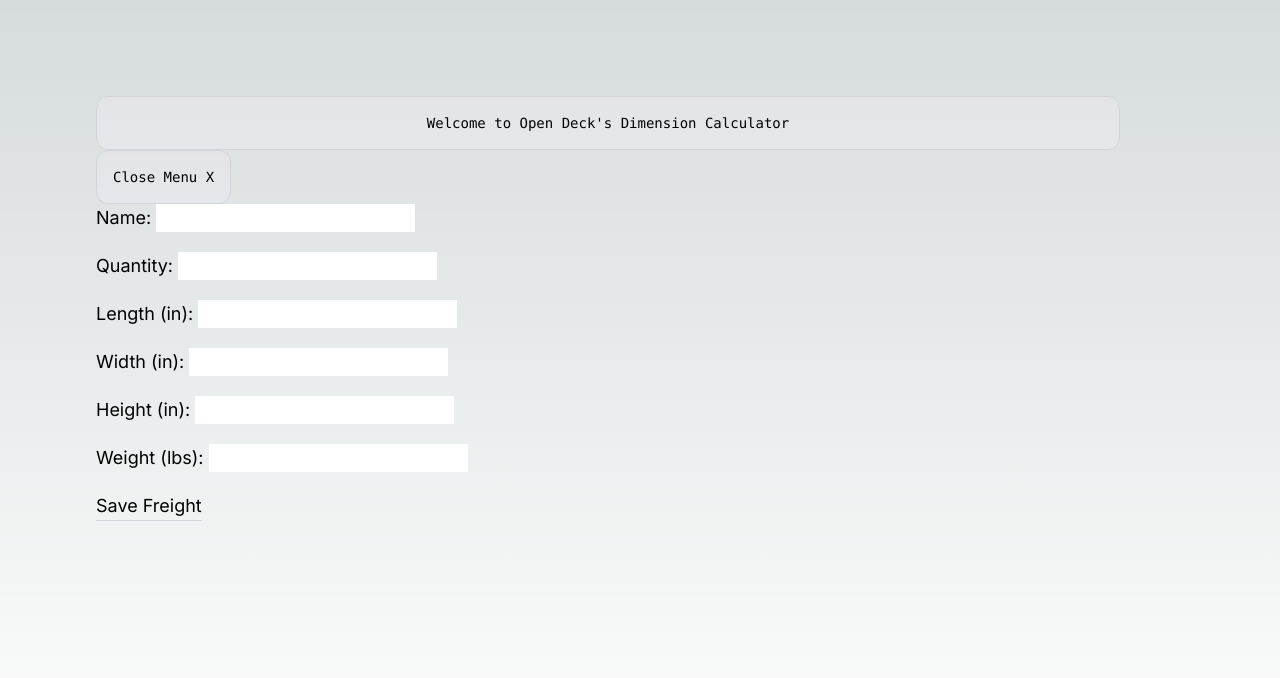
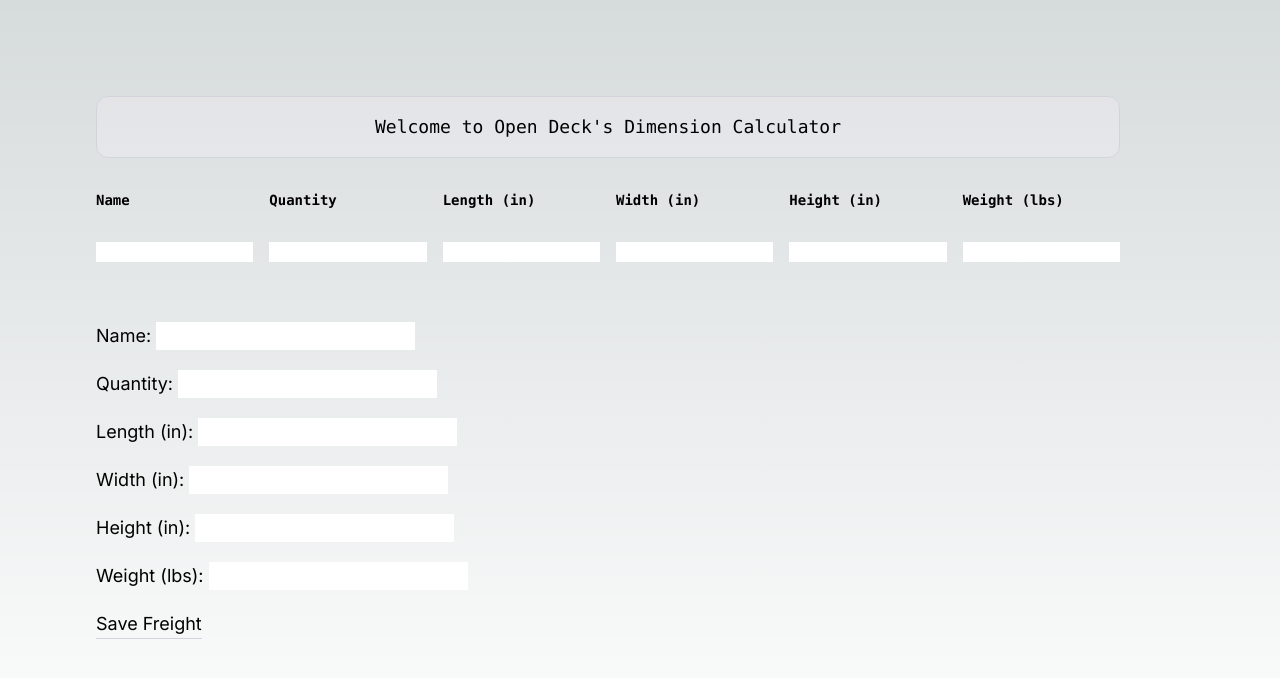
Before and after one commit to jerryoates/opendeck, a Next.js app in the folder apps/dims/: page / in a window 1280 px wide. Both pictures are taken after a click on the button "Add Freight +". Shown: the top 678 px of the page. Built offline with nearby package versions, Linux system fonts and the light colour scheme.

Commit message:
grid setup

```diff
--- a/apps/dims/src/app/page.tsx
+++ b/apps/dims/src/app/page.tsx
@@ -67,22 +67,98 @@ export default function Home() {
     }
 
     const deleteButtonStyle = {
-        marginLeft: 200
+        marginLeft: 20
     }
 
     return (
         <main className="min-h-screen flex-col items-center justify-between p-24">
-            <div className="z-10 max-w-5xl w-full items-center justify-between font-mono text-sm">
-                <p className="fixed left-0 top-0 flex w-full justify-center border-b border-gray-300 bg-gradient-to-b from-zinc-200 pb-6 pt-8 backdrop-blur-2xl dark:border-neutral-800 dark:bg-zinc-800/30 dark:from-inherit lg:static lg:w-auto  lg:rounded-xl lg:border lg:bg-gray-200 lg:p-4 lg:dark:bg-zinc-800/30">
+            <div className="z-10 max-w-5xl w-full tems-center justify-between font-mono text-sm">
+                <p className="fixed left-0 top-0 flex w-full justify-center border-b border-gray-300 bg-gradient-to-b from-zinc-200 pb-6 pt-8 backdrop-blur-2xl dark:border-neutral-800 dark:bg-zinc-800/30 dark:from-inherit lg:static lg:w-auto  lg:rounded-xl lg:border lg:bg-gray-200 lg:p-4 lg:dark:bg-zinc-800/30 text-lg">
                     Welcome to Open Deck&apos;s Dimension Calculator
                 </p>
+                <div className="grid grid-cols-6 gap-4 my-8 font-bold text-md">
+                    <div>Name</div>
+                    <div>Quantity</div>
+                    <div>Length (in)</div>
+                    <div>Width (in)</div>
+                    <div>Height (in)</div>
+                    <div>Weight (lbs)</div>
+                </div>
+                <div className="grid grid-cols-6 gap-4 mb-5">
+                    {
+                        savedFreight.length ? savedFreight.map((freight: ActiveFreight, index: number) => {
+                            return (
+                                <>
+                                    <div>
+                                        {`${freight.name}`}
+                                    </div>
+                                    <div>
+                                        {`${freight.quantity}`}
+                                    </div>
+                                    <div>
+                                        {`${freight.length} in`}
+                                    </div>
+                                    <div>
+                                        {`${freight.width} in`}
+                                    </div>
+                                    <div>
+                                        {`${freight.height} in`}
+                                    </div>
+                                    <div>
+                                        {`${freight.weight} lbs`}
+                                        <button
+                                            style={deleteButtonStyle}
+                                            onClick={() => {
+                                                const previousFreight = [...savedFreight]
+                                                const newFreight = previousFreight.filter(item => item.name !== freight.name)
+                                                setSavedFreight(newFreight)
+                                            }}
+                                        > X </button>
+                                    </div>
+                                </>
 
-                <button
-                    className="fixed left-0 top-0 flex w-full justify-center border-b border-gray-300 bg-gradient-to-b from-zinc-200 pb-6 pt-8 backdrop-blur-2xl dark:border-neutral-800 dark:bg-zinc-800/30 dark:from-inherit lg:static lg:w-auto  lg:rounded-xl lg:border lg:bg-gray-200 lg:p-4 lg:dark:bg-zinc-800/30"
-                    onClick={() => setAddFreightMenuOpen(!addFreightMenuOpen)}
-                >
-                    {!addFreightMenuOpen ? "Add Freight +" : "Close Menu X"}
-                </button>
+                            )
+                        }) : null
+                    }
+                    {!addFreightMenuOpen ? (
+                        <button
+                            className="fixed left-0 top-0 flex w-full justify-center border-b border-gray-300 bg-gradient-to-b from-zinc-200 pb-6 pt-8 backdrop-blur-2xl dark:border-neutral-800 dark:bg-zinc-800/30 dark:from-inherit lg:static lg:w-auto  lg:rounded-xl lg:border lg:bg-gray-200 lg:p-4 lg:dark:bg-zinc-800/30"
+                            onClick={() => setAddFreightMenuOpen(!addFreightMenuOpen)}
+                        >
+                            Add Freight +
+                        </button>
+                    ) : <>
+                        <input type="text" name="name" style={formStyle}
+                            value={activeFreight.name}
+                            onChange={event => setActiveFreight({ ...activeFreight, name: event.target.value })}
+                        />
+                        <input type="number" name="quantity" style={formStyle}
+                            value={activeFreight.quantity || ''}
+                            onChange={event => setActiveFreight({ ...activeFreight, quantity: Number(event.target.value) })}
+                        />
+                        <input type="number" name="length" style={formStyle}
+                            value={activeFreight.length || ''}
+                            onChange={event => setActiveFreight({ ...activeFreight, length: Number(event.target.value) })}
+                        />
+                        <input type="number" name="width" style={formStyle}
+                            value={activeFreight.height || ''}
+                            onChange={event => setActiveFreight({ ...activeFreight, height: Number(event.target.value) })}
+                        />
+                        <input type="number" name="height" style={formStyle}
+                            value={activeFreight.width || ''}
+                            onChange={event => setActiveFreight({ ...activeFreight, width: Number(event.target.value) })}
+                        />
+                        <input type="number" name="weight" style={formStyle}
+                            value={activeFreight.weight || ''}
+                            onChange={event => setActiveFreight({ ...activeFreight, weight: Number(event.target.value) })}
+                        />
+                    </>
+
+                    }
+                </div>
+                <div className="grid grid-cols-5 gap-4 my-5">
+
+                </div>
                 {
                     responseAttempted && calculatedResponse && (
                         <div className="justify-center border-b border-gray-300 bg-gradient-to-b from-zinc-200 pb-6 pt-8 backdrop-blur-2xl dark:border-neutral-800 dark:bg-zinc-800/30 dark:from-inherit lg:static lg:w-auto  lg:rounded-xl lg:border lg:bg-gray-200 lg:p-4 lg:dark:bg-zinc-800/30">
@@ -118,7 +194,7 @@ export default function Home() {
                 }
             </div>
             <div>
-                {
+                {/* {
                     savedFreight.length ? savedFreight.map((freight: ActiveFreight, index: number) => {
                         return (
                             <li key={index} style={formStyle}>
@@ -142,7 +218,7 @@ export default function Home() {
                             </li>
                         )
                     }) : null
-                }
+                } */}
             </div>
             {
                 addFreightMenuOpen && (
```
Also changed, not shown: apps/dims/src/app/globals.css (+2 -5 lines).
